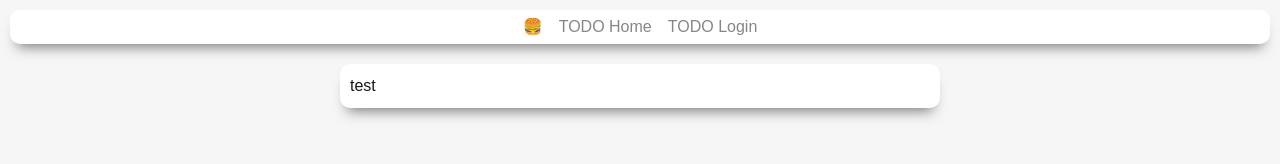
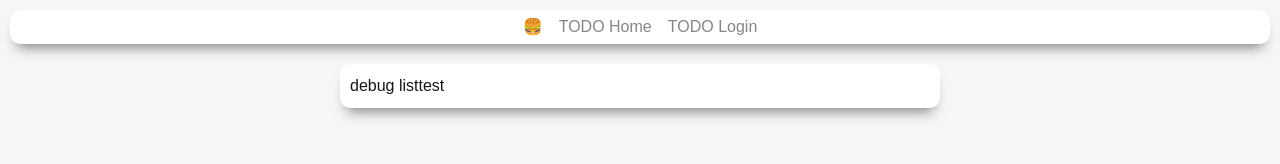
Before and after one commit to aznoH333/ShoppingListUU, a Next.js app in the folder frontend/: page /list/0 in a window 1280 px wide. Shown: the top 164 px of the page. Built offline with nearby package versions, Linux system fonts and the light colour scheme.

Commit message:
project setup

```diff
--- a/frontend/src/app/list/[listId]/page.tsx
+++ b/frontend/src/app/list/[listId]/page.tsx
@@ -1,8 +1,39 @@
+"use client"
+
 import {Card} from "@/src/modules/card/Card";
+import {useList} from "@/src/hooks/lists/useList";
+import {useState} from "react";
+import {ShoppingList} from "@/src/types/ShoppingList";
+import {useSearchParams} from "next/navigation";
+import {useLoggedInUser} from "@/src/hooks/users/useLoggedInUser";
 
-export default function ListOverviewPage() {
+
+interface ListOverviewPage {
+    params: string
+}
+
+export default function ListOverviewPage({params}: ListOverviewPage) {
+
+    // Retrieve a specific parameter by name
+    const listId = parseInt(params as string);
+
+    const { data: list, update: updateList } = useList(listId);
+    const { data: user } = useLoggedInUser();
+
+
+
+
+    if (!list) {
+        return <Card>
+            loading...
+        </Card>
+    }
+
+
     return <Card>
         <div>
+            {list.name}
+
             test
         </div>
     </Card>;
--- a/frontend/src/app/page.tsx
+++ b/frontend/src/app/page.tsx
@@ -5,7 +5,7 @@ export default function Home() {
     <div>
       todo
 
-        <a></a>
+        <a href={"/list/0"}>go to debug list</a>
     </div>
   );
 }
--- /dev/null
+++ b/frontend/src/hooks/lists/useList.ts
@@ -0,0 +1,16 @@
+import {DEBUG_SHOPPING_LIST, ShoppingList} from "@/src/types/ShoppingList";
+import {useEffect, useState} from "react";
+
+
+export function useList(listId: number) {
+    const [data, setData] = useState<ShoppingList | undefined>(DEBUG_SHOPPING_LIST);
+
+
+
+    return {
+        data,
+        update: (list: ShoppingList) => {
+            setData(list); // TODO : api call
+        }
+    }
+}
--- /dev/null
+++ b/frontend/src/hooks/users/useApplicationUsers.ts
@@ -0,0 +1,10 @@
+import {DEBUG_USERS} from "@/src/types/User";
+
+export function useApplicationUsers() {
+    return {
+        get: ()=> {
+            return DEBUG_USERS;
+        }
+        // TODO api call
+    }
+}
--- /dev/null
+++ b/frontend/src/hooks/users/useLoggedInUser.ts
@@ -0,0 +1,14 @@
+import {DEBUG_USER, DEBUG_USERS, User} from "@/src/types/User";
+import {useState} from "react";
+
+
+// TODO : session storage
+
+export function useLoggedInUser() {
+
+    const [data] = useState<User | undefined>(DEBUG_USER);
+
+    return {
+        data,
+    };
+}
--- /dev/null
+++ b/frontend/src/modules/list/listControls/ListControls.module.css
@@ -0,0 +1,3 @@
+.title {
+    font-size: 2rem;
+}
--- /dev/null
+++ b/frontend/src/modules/list/listControls/ListControls.tsx
@@ -0,0 +1,22 @@
+import {User} from "@/src/types/User";
+import {ShoppingList} from "@/src/types/ShoppingList";
+import styles from "./ListControls.module.css";
+import {Card} from "@/src/modules/card/Card";
+
+interface ListControlsProps {
+    loggedInUser: User,
+    list: ShoppingList,
+    updateList: (list: ShoppingList) => void
+}
+
+export function ListControls({loggedInUser, list, updateList}: ListControlsProps){
+
+
+    return <Card>
+        <div className={styles.title}>
+            {list.name}
+        </div>
+    </Card>
+
+
+}
--- /dev/null
+++ b/frontend/src/types/ShoppingList.ts
@@ -0,0 +1,9 @@
+export interface ShoppingList {
+    id: number,
+    name: string,
+}
+
+export const DEBUG_SHOPPING_LIST: ShoppingList = {
+    id: 0,
+    name: "debug list"
+}
--- /dev/null
+++ b/frontend/src/types/User.ts
@@ -0,0 +1,21 @@
+export interface User{
+    id: number,
+    name: string,
+}
+
+export const DEBUG_USER: User = {
+    id: 0,
+    name: "test user",
+}
+
+export const DEBUG_USERS: User[] = [
+    DEBUG_USER,
+    {
+        id: 1,
+        name: "test user 2"
+    },
+    {
+        id: 2,
+        name: "test user 3"
+    }
+];
```
